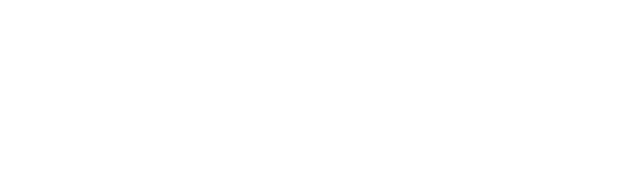
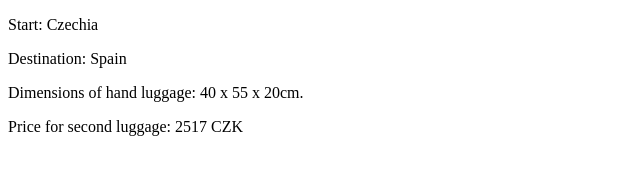
Before and after one commit to Michaela-ch/Letenka, a plain HTML site: page index.html in a window 1280 px wide. Shown: the whole page, without its empty margins (0-640 px from the left). Drawn offline with Linux system fonts and the light colour scheme.

Commit message:
pridan JS

```diff
--- a/index.html
+++ b/index.html
@@ -4,7 +4,7 @@
     <meta charset="UTF-8">
     <meta name="viewport" content="width=device-width, initial-scale=1.0">
     <title>Document</title>
-    <script>src="index.js"</script>
+    <script type="module"src="index.js"></script>
 </head>
 <body>
 
--- a/index.js
+++ b/index.js
@@ -0,0 +1,73 @@
+const flight = {
+    id: '145c01af48dd00002715248e_0',
+    dTimeUTC: '01/26/2021 @ 1:25pm (UTC)',
+    aTimeUTC: '01/26/2021 @ 3:45pm (UTC)',
+    duration: {
+      departure: 8400,
+      return: 0,
+      total: 8400,
+    },
+    fly_duration: '2h 20m',
+    flyFrom: 'PRG',
+    cityFrom: 'Prague',
+    cityCodeFrom: 'PRG',
+    countryFrom: {
+      code: 'CZ',
+      name: 'Czechia',
+    },
+    flyTo: 'BCN',
+    cityTo: 'Barcelona',
+    cityCodeTo: 'BCN',
+    countryTo: {
+      code: 'ES',
+      name: 'Spain',
+    },
+    distance: 1359.54,
+    airline: 'FR',
+    pnr_count: 1,
+    technical_stops: 0,
+    price: 36,
+    bags_price: {
+      1: 34.95,
+      2: 69.91,
+    },
+    baglimit: {
+      hand_width: 20,
+      hand_height: 40,
+      hand_length: 55,
+      hand_weight: 10,
+      hold_width: 81,
+      hold_height: 119,
+      hold_length: 119,
+      hold_dimensions_sum: 319,
+      hold_weight: 20,
+    },
+    availability: {
+      seats: 2,
+    },
+    conversion: {
+      EUR: 36,
+    },
+    quality: 66.66659,
+  };
+
+
+  document.body.innerHTML += "<p> Start: " + flight.countryFrom.name + "</p>"
+  document.body.innerHTML += "<p> Destination: " + flight.countryTo.name + "</p>"
+
+
+  const maxDim = {
+    hand_width: 20,
+    hand_height: 40,
+    hand_length: 55,
+    hold_width: 81,
+    hold_height: 119,
+    hold_length: 119,
+  }
+
+  document.body.innerHTML +=
+  `<p>Dimensions of hand luggage: ${maxDim.hand_height} x ${maxDim.hand_length} x ${maxDim.hand_width}cm. </p>`;
+
+
+ document.body.innerHTML +=
+` <p>Price for second luggage: ${Math.ceil(flight.bags_price[2]*flight.conversion.EUR)} CZK </p>`;
```
